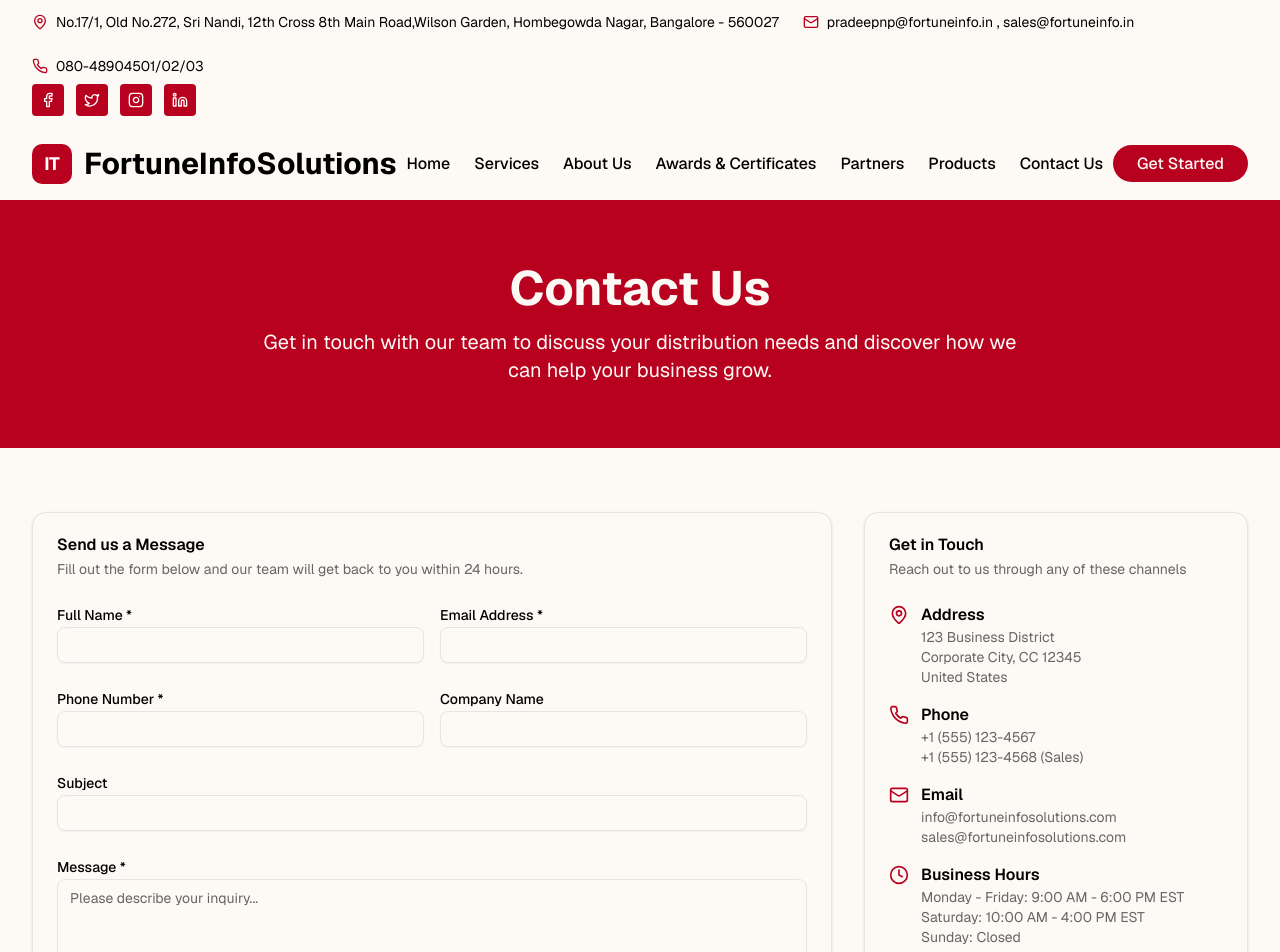
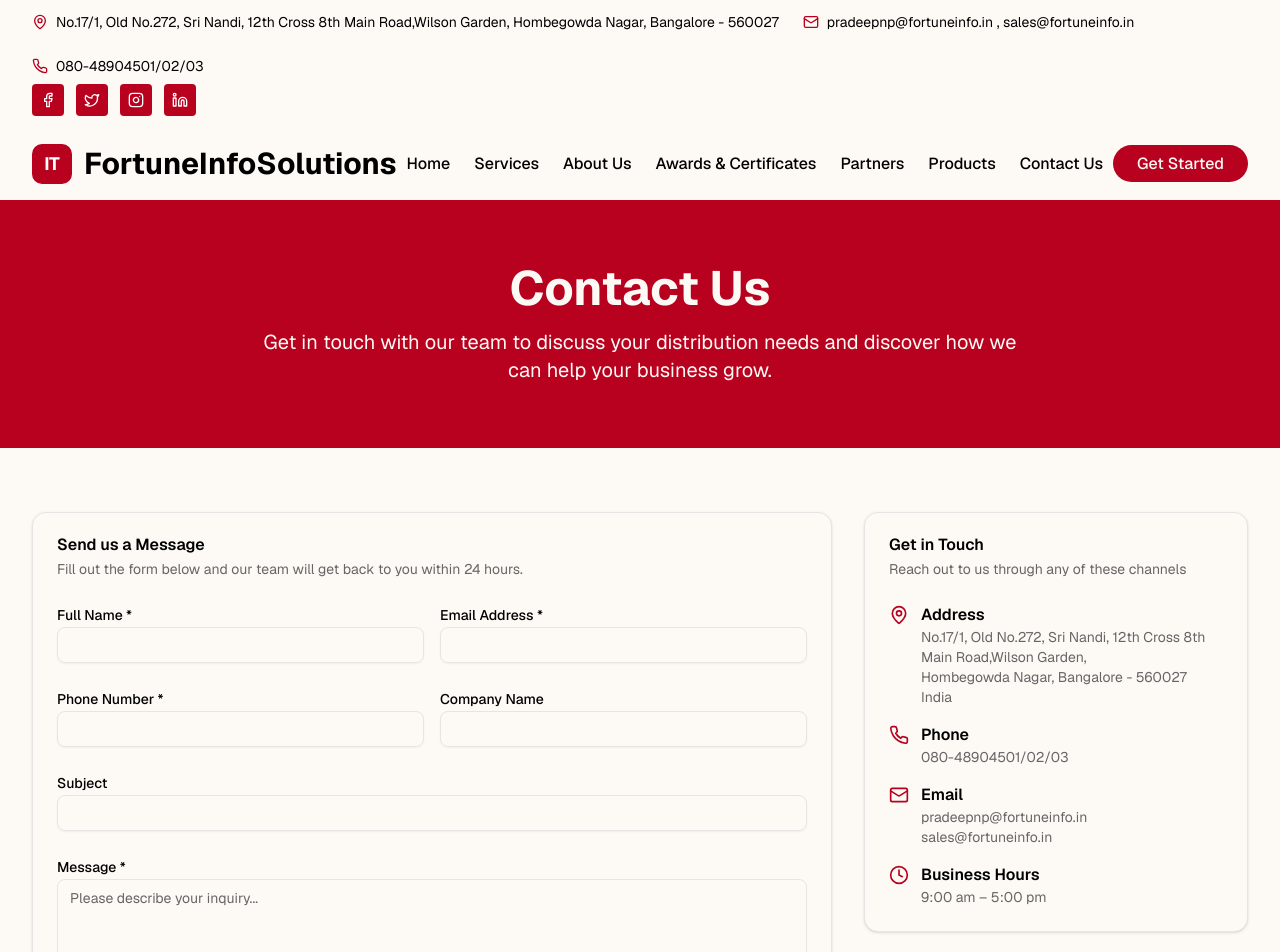
Before and after one commit to Bytewiseconsultingllp/fortune-info-solution, a Next.js app: page /contact in a window 1280 px wide. Shown: the top 952 px of the page. Built offline with nearby package versions, Linux system fonts and the light colour scheme.

Commit message:
Updated Contact Page

```diff
--- a/app/contact/page.tsx
+++ b/app/contact/page.tsx
@@ -410,7 +410,7 @@
 import type React from "react";
 import { useState, useRef, useEffect } from "react";
 import { gsap } from "gsap";
-import Header from "@/app/home/components/navigation/Header"
+import Header from "@/app/home/components/navigation/Header";
 import Footer from "@/components/footer";
 import { Button } from "@/components/ui/button";
 import {
@@ -760,11 +760,12 @@ export default function ContactPage() {
                     <div>
                       <h4 className="font-semibold">Address</h4>
                       <p className="text-sm text-muted-foreground">
-                        123 Business District
+                        No.17/1, Old No.272, Sri Nandi, 12th Cross 8th Main
+                        Road,Wilson Garden,
                         <br />
-                        Corporate City, CC 12345
+                        Hombegowda Nagar, Bangalore - 560027
                         <br />
-                        United States
+                        India
                       </p>
                     </div>
                   </div>
@@ -774,10 +775,7 @@ export default function ContactPage() {
                     <div>
                       <h4 className="font-semibold">Phone</h4>
                       <p className="text-sm text-muted-foreground">
-                        +1 (555) 123-4567
-                      </p>
-                      <p className="text-sm text-muted-foreground">
-                        +1 (555) 123-4568 (Sales)
+                        080-48904501/02/03
                       </p>
                     </div>
                   </div>
@@ -787,10 +785,10 @@ export default function ContactPage() {
                     <div>
                       <h4 className="font-semibold">Email</h4>
                       <p className="text-sm text-muted-foreground">
-                        info@fortuneinfosolutions.com
+                        pradeepnp@fortuneinfo.in
                       </p>
                       <p className="text-sm text-muted-foreground">
-                        sales@fortuneinfosolutions.com
+                        sales@fortuneinfo.in
                       </p>
                     </div>
                   </div>
@@ -800,11 +798,7 @@ export default function ContactPage() {
                     <div>
                       <h4 className="font-semibold">Business Hours</h4>
                       <p className="text-sm text-muted-foreground">
-                        Monday - Friday: 9:00 AM - 6:00 PM EST
-                        <br />
-                        Saturday: 10:00 AM - 4:00 PM EST
-                        <br />
-                        Sunday: Closed
+                        9:00 am – 5:00 pm
                       </p>
                     </div>
                   </div>
```
